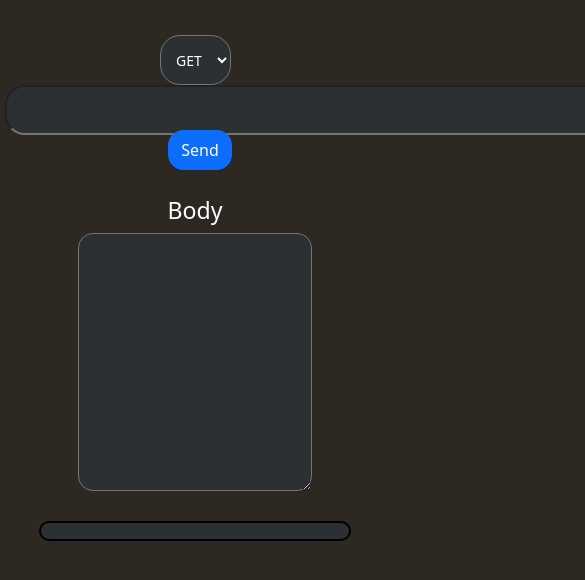
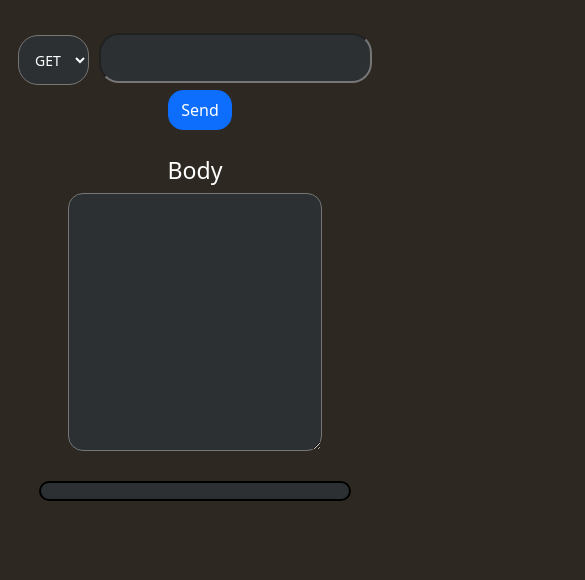
Before and after one commit to Alexismenco/MyPostman, a plain HTML site: page index.html in a window 390 px wide. Shown: the top 580 px of the page, 585 px wide, since content can reach past the window. Drawn offline with nearby package versions, Linux system fonts and the light colour scheme.

Commit message:
MyPostman

```diff
--- a/css/estilos.css
+++ b/css/estilos.css
@@ -15,7 +15,7 @@ body{
 
 #url {
     height: 50px;
-    width: 650px;
+    width: 70%;
     font-size: 20px;
     margin-left: 5px;
     padding-left: 10px;
@@ -31,12 +31,17 @@ body{
     width: max-content;
 
 }
+@media (max-width: 512px) {
+    #send {
+        margin-top: 5px;
+    }
+  }
 #body {
     border-radius: 15px;
     background-color: rgb(44, 48, 51);
     color: white;
     height: max-content;
-    width: 60%;
+    width: 65%;
     padding: 8px;
 }
 
```
